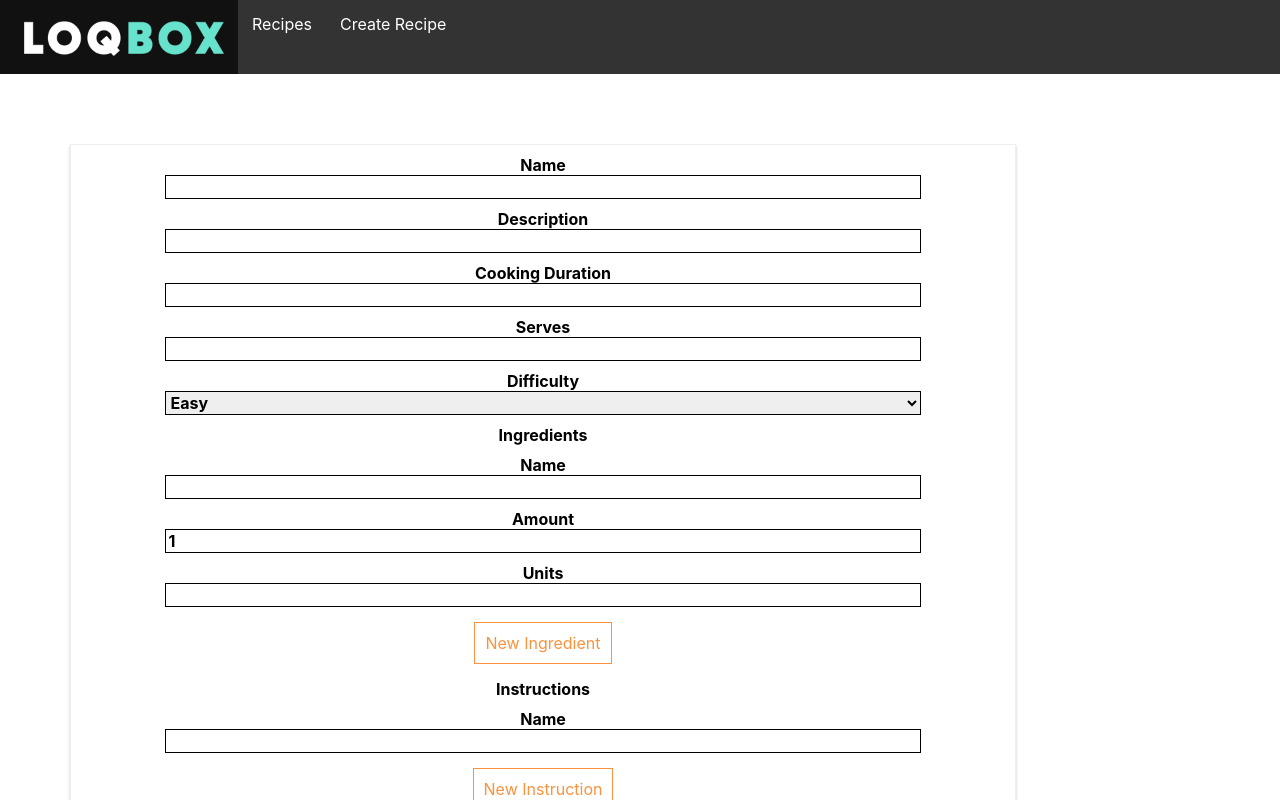
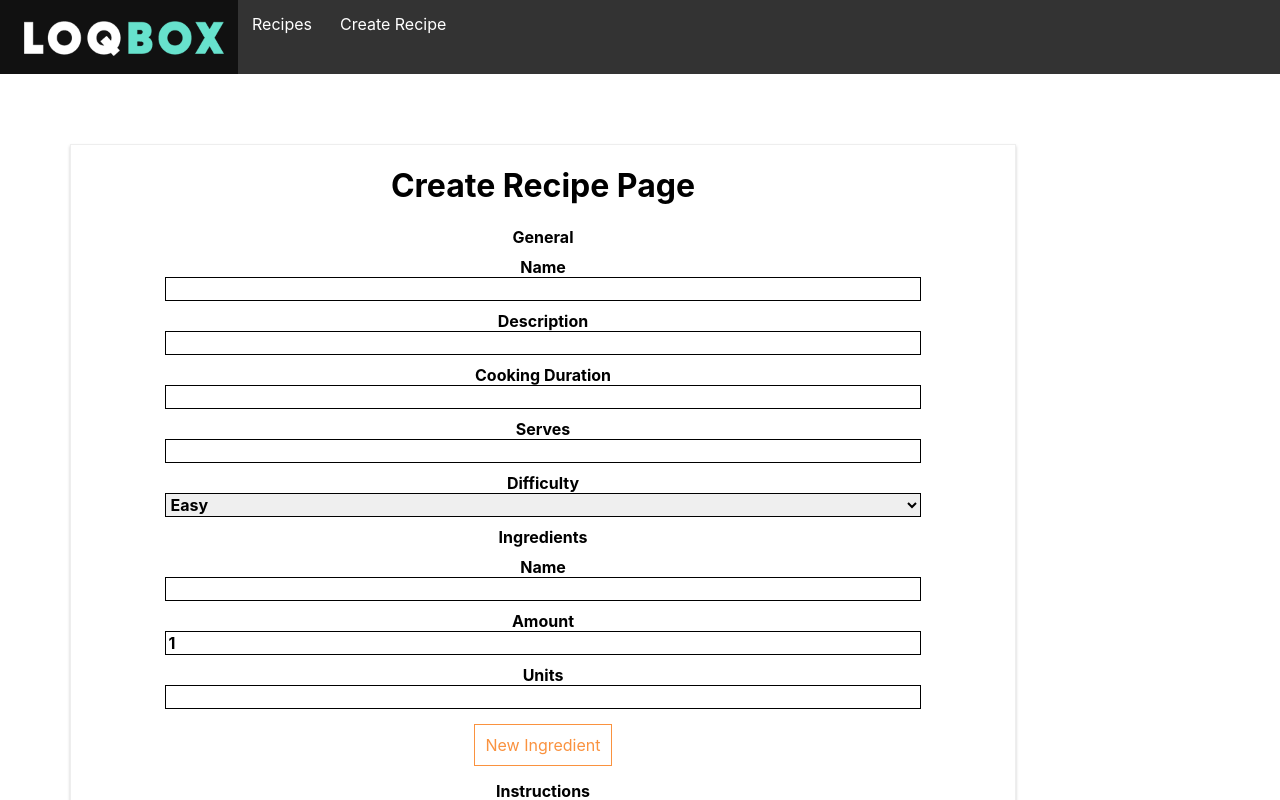
Before and after one commit to Cblyt/meal_planner_frontend, a React (Create React App) app: page /create-recipe in a window 1280 px wide. Shown: the top 800 px of the page. Built offline with nearby package versions, Linux system fonts and the light colour scheme.

Commit message:
Fixing bugs on create recipe page

```diff
--- a/src/containers/CreateRecipePage/CreateRecipePage.jsx
+++ b/src/containers/CreateRecipePage/CreateRecipePage.jsx
@@ -73,10 +73,15 @@ const CreateRecipePage = () => {
 	};
 
 	const handleIngredientChange = (e) => {
+		const re = /^[0-9\b]+$/;
 		setNewIngredient({
 			...newIngredient,
 			[e.target.name]:
-				e.target.name === 'amount' ? parseInt(e.target.value, 10) : e.target.value,
+				e.target.name === 'amount'
+					&& e.target.value !== ''
+					&& re.test(e.target.value)
+					? parseInt(e.target.value, 10)
+					: e.target.value,
 		});
 	};
 
@@ -108,7 +113,11 @@ const CreateRecipePage = () => {
 
 	return (
 		<div className={classes.NewRecipe}>
-			<form onSubmit={handleSubmit}>
+			<h1>Create Recipe Page</h1>
+			<form onSubmit={handleSubmit} className={classes.NewRecipeForm}>
+				<div className={classes.Label}>
+					General
+				</div>
 				<Input name="name" onChange={handleChange} />
 				<label htmlFor="description">
 					Description
```
